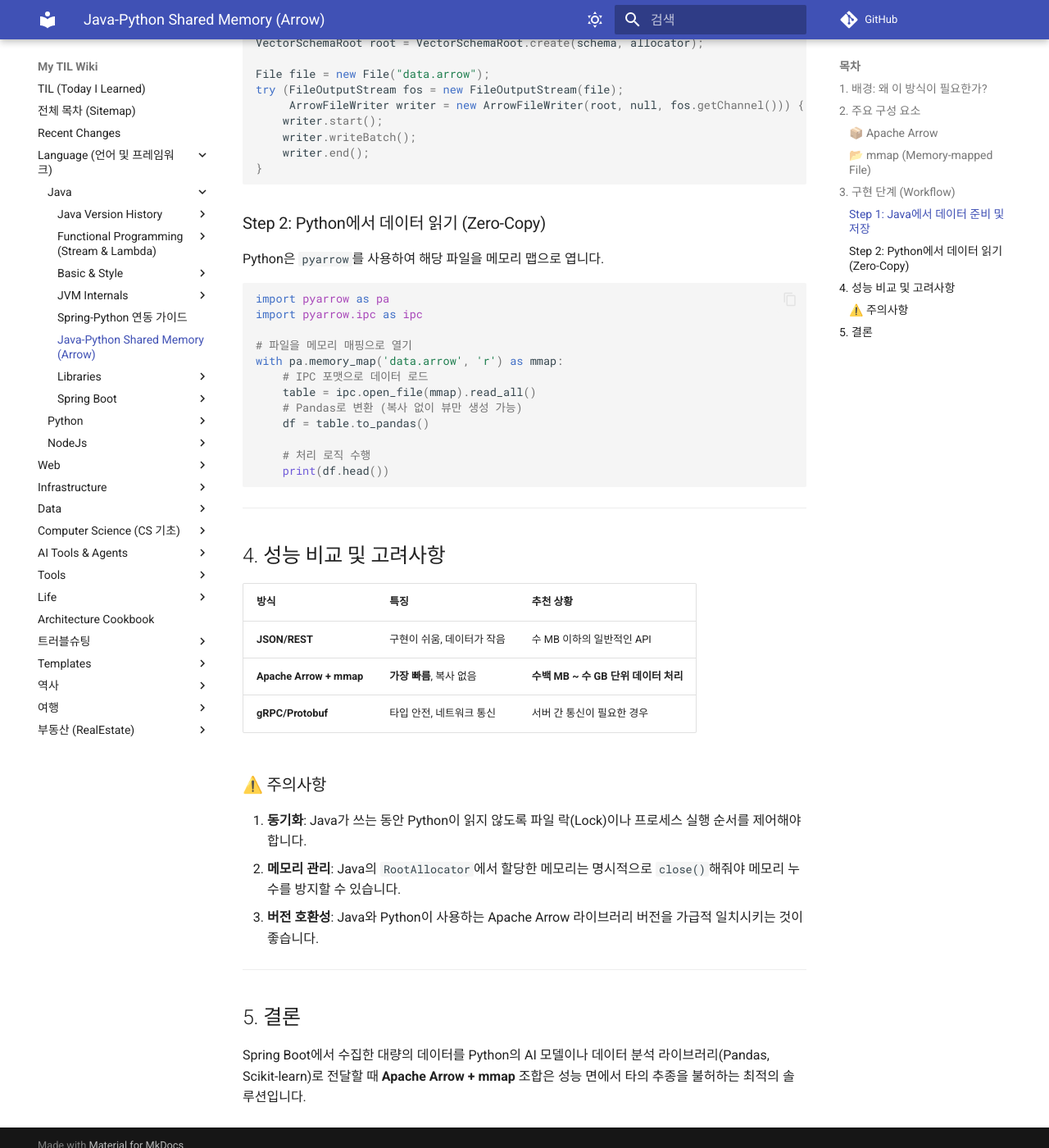
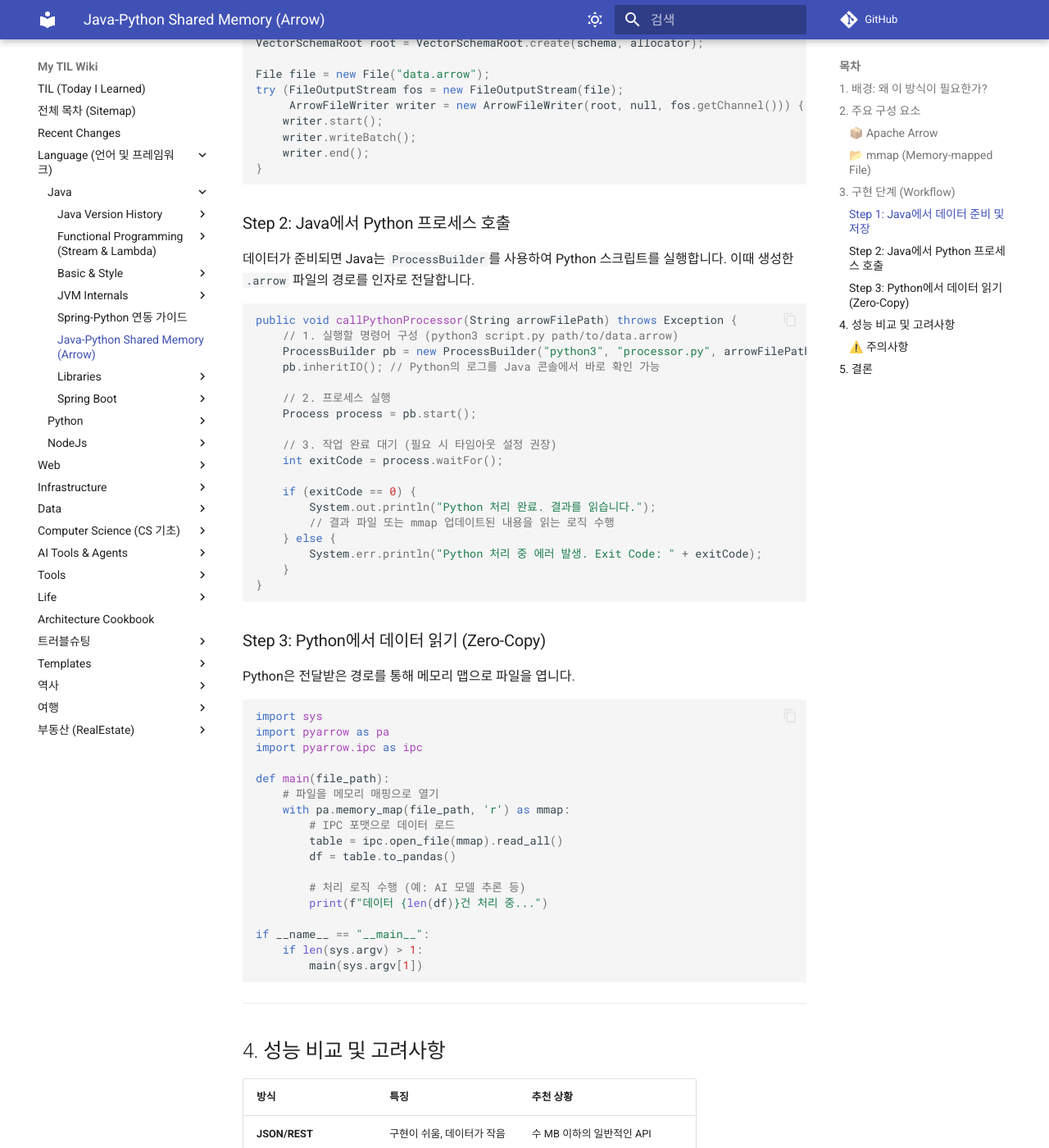
Before and after one commit to DevDooly/TIL, an MkDocs documentation site: the page built from docs/Language/Java/Java_Python_Shared_Memory_Arrow.md, in a window 1280 px wide and 1400 px high, scrolled down 1088 px. Shown: the whole window at 82% size. Built offline with MkDocs 1.6.1 and Material for MkDocs 9.7.7, drawn with Linux system fonts in a browser that asks for light colours; comment, search, counter and statistics services are not loaded.

Commit message:
docs: Java에서 Python 호출 로직 및 아규먼트 전달 예시 추가 (Arrow/mmap)

````diff
--- a/docs/Language/Java/Java_Python_Shared_Memory_Arrow.md
+++ b/docs/Language/Java/Java_Python_Shared_Memory_Arrow.md
@@ -45,22 +45,51 @@ try (FileOutputStream fos = new FileOutputStream(file);
 }
 ```
 
-### Step 2: Python에서 데이터 읽기 (Zero-Copy)
-Python은 `pyarrow`를 사용하여 해당 파일을 메모리 맵으로 엽니다.
+### Step 2: Java에서 Python 프로세스 호출
+데이터가 준비되면 Java는 `ProcessBuilder`를 사용하여 Python 스크립트를 실행합니다. 이때 생성한 `.arrow` 파일의 경로를 인자로 전달합니다.
+
+```java
+public void callPythonProcessor(String arrowFilePath) throws Exception {
+    // 1. 실행할 명령어 구성 (python3 script.py path/to/data.arrow)
+    ProcessBuilder pb = new ProcessBuilder("python3", "processor.py", arrowFilePath);
+    pb.inheritIO(); // Python의 로그를 Java 콘솔에서 바로 확인 가능
+
+    // 2. 프로세스 실행
+    Process process = pb.start();
+
+    // 3. 작업 완료 대기 (필요 시 타임아웃 설정 권장)
+    int exitCode = process.waitFor();
+
+    if (exitCode == 0) {
+        System.out.println("Python 처리 완료. 결과를 읽습니다.");
+        // 결과 파일 또는 mmap 업데이트된 내용을 읽는 로직 수행
+    } else {
+        System.err.println("Python 처리 중 에러 발생. Exit Code: " + exitCode);
+    }
+}
+```
+
+### Step 3: Python에서 데이터 읽기 (Zero-Copy)
+Python은 전달받은 경로를 통해 메모리 맵으로 파일을 엽니다.
 
 ```python
+import sys
 import pyarrow as pa
 import pyarrow.ipc as ipc
 
-# 파일을 메모리 매핑으로 열기
-with pa.memory_map('data.arrow', 'r') as mmap:
-    # IPC 포맷으로 데이터 로드
-    table = ipc.open_file(mmap).read_all()
-    # Pandas로 변환 (복사 없이 뷰만 생성 가능)
-    df = table.to_pandas()
+def main(file_path):
+    # 파일을 메모리 매핑으로 열기
+    with pa.memory_map(file_path, 'r') as mmap:
+        # IPC 포맷으로 데이터 로드
+        table = ipc.open_file(mmap).read_all()
+        df = table.to_pandas()
 
-    # 처리 로직 수행
-    print(df.head())
+        # 처리 로직 수행 (예: AI 모델 추론 등)
+        print(f"데이터 {len(df)}건 처리 중...")
+
+if __name__ == "__main__":
+    if len(sys.argv) > 1:
+        main(sys.argv[1])
 ```
 
 ---
````
Also changed, not shown: README.md (+1 -1 lines), docs/Recent_Changes.md (+1 -1 lines).
